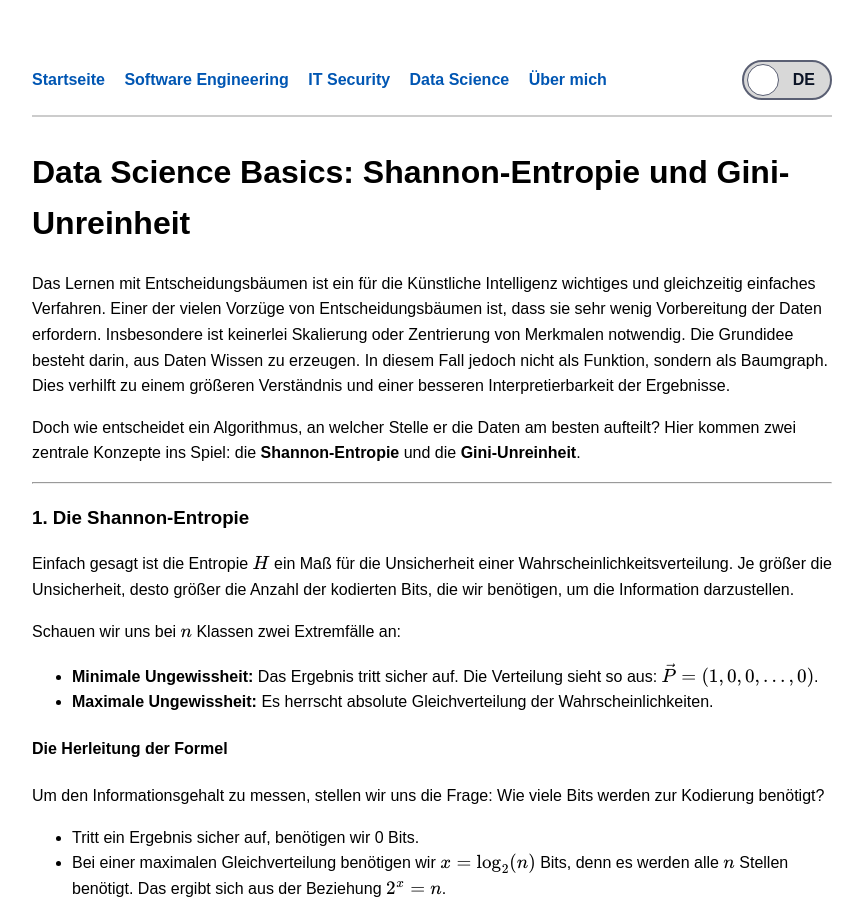
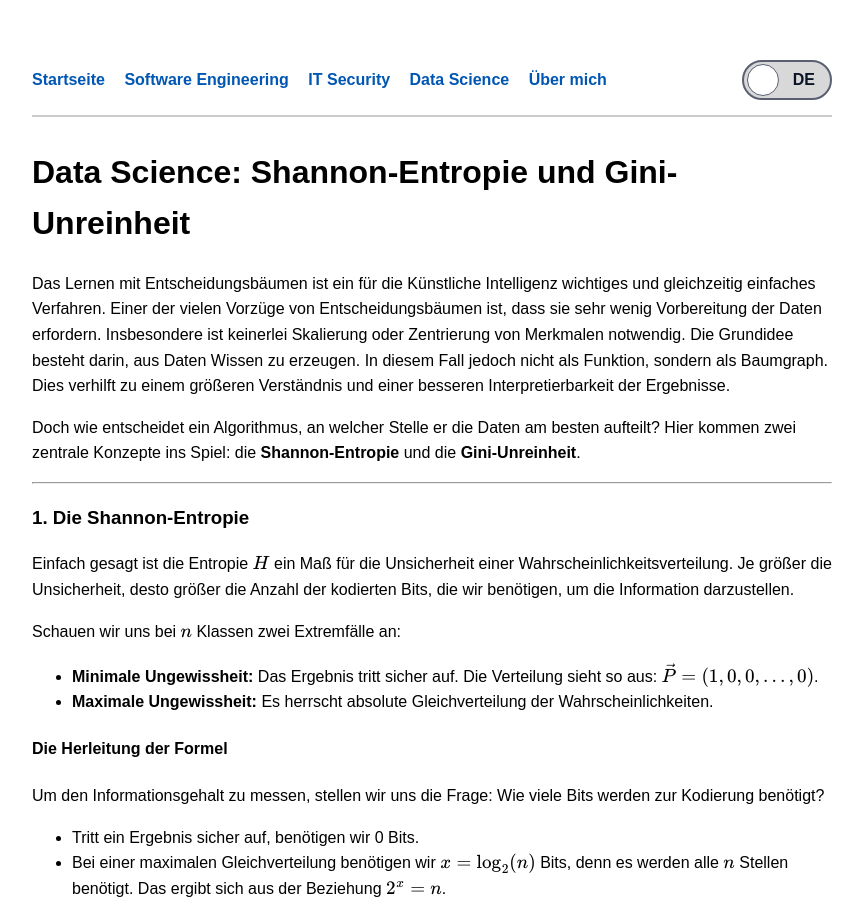
Before and after one commit to AntonRfl/AntonRfl.github.io, a Jekyll site: the page built from _posts/2026-03-15-shannon-gini-entropie.md, in a window 1280 px wide and 900 px high. Shown: the whole window, without its empty margins (208-1071 px from the left). Built offline with Jekyll 4.4.1, drawn with Linux system fonts in a browser that asks for light colours.

Commit message:
Update titles for clarity in German and English sections

```diff
--- a/_posts/2026-03-15-shannon-gini-entropie.md
+++ b/_posts/2026-03-15-shannon-gini-entropie.md
@@ -2,10 +2,11 @@
 layout: default
 title: "Data Science: Shannon-Entropie und Gini-Unreinheit"
 permalink: /shannon-gini-entropie/
+category: data-science
 ---
 
 <div class="lang-de" markdown="1">
-# Data Science Basics: Shannon-Entropie und Gini-Unreinheit
+# Data Science: Shannon-Entropie und Gini-Unreinheit
 
 Das Lernen mit Entscheidungsbäumen ist ein für die Künstliche Intelligenz wichtiges und gleichzeitig einfaches Verfahren. Einer der vielen Vorzüge von Entscheidungsbäumen ist, dass sie sehr wenig Vorbereitung der Daten erfordern. Insbesondere ist keinerlei Skalierung oder Zentrierung von Merkmalen notwendig. Die Grundidee besteht darin, aus Daten Wissen zu erzeugen. In diesem Fall jedoch nicht als Funktion, sondern als Baumgraph. Dies verhilft zu einem größeren Verständnis und einer besseren Interpretierbarkeit der Ergebnisse.
 
@@ -73,7 +74,7 @@ $$J(i,t_{i})=\frac{m_{links}}{m}G_{links}+\frac{m_{rechts}}{m}G_{rechts}$$
 
 
 <div class="lang-en" markdown="1">
-# Data Science Basics: Shannon Entropy and Gini Impurity
+# Data Science: Shannon Entropy and Gini Impurity
 
 Learning with decision trees is an important and simultaneously simple method in Artificial Intelligence. One of the many advantages of decision trees is that they require very little data preparation. In particular, no scaling or centering of features is necessary. The basic idea is to generate knowledge from data. In this case, however, not as a function, but as a tree graph. This helps to achieve greater understanding and better interpretability of the results.
 
```
